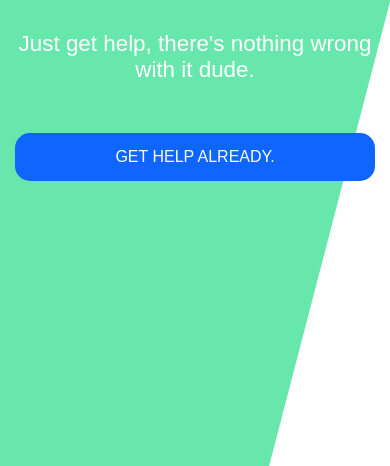
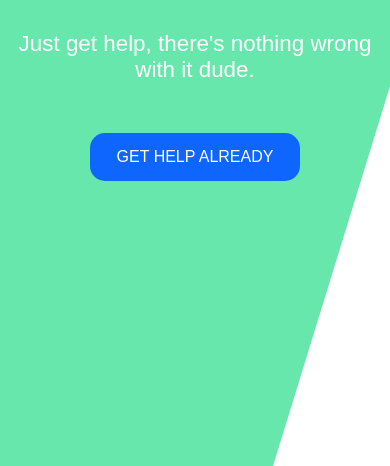
Before and after one commit to Fherlaban/sass_practice, a plain HTML site: page index.html in a window 390 px wide. Shown: the part 378-844 px from the top of the page. Drawn offline with Linux system fonts and the light colour scheme.

Commit message:
Polished mobile view

```diff
--- a/css/main.scss
+++ b/css/main.scss
@@ -17,7 +17,7 @@ body {
     font-family: Arial, Helvetica, sans-serif;
     margin: 0%;
     #bg {
-        clip-path: polygon(100% 0, 100% 45%, 69% 100%, 0 100%, 0 0);
+        clip-path: polygon(100% 0, 100% 55%, 70% 100%, 0 100%, 0 0);
         background-color: color(accent);
         width: 100%;
         height: 100%;
@@ -86,6 +86,7 @@ main {
             text-align: center;
             margin: 50px auto 0 auto;
             padding: $padding;
+            width: 50%;
         }
     }
 }
--- a/index.html
+++ b/index.html
@@ -36,7 +36,7 @@
             <h1>Personal Helper</h1>
             <p>Just get help, there's nothing wrong with it dude.</p>
 
-            <a href="#">Get help already.</a>
+            <a href="#">Get help already</a>
         </section>
     </main>
 </body>
```
Also changed, not shown: css/main.css, 1 other file.
